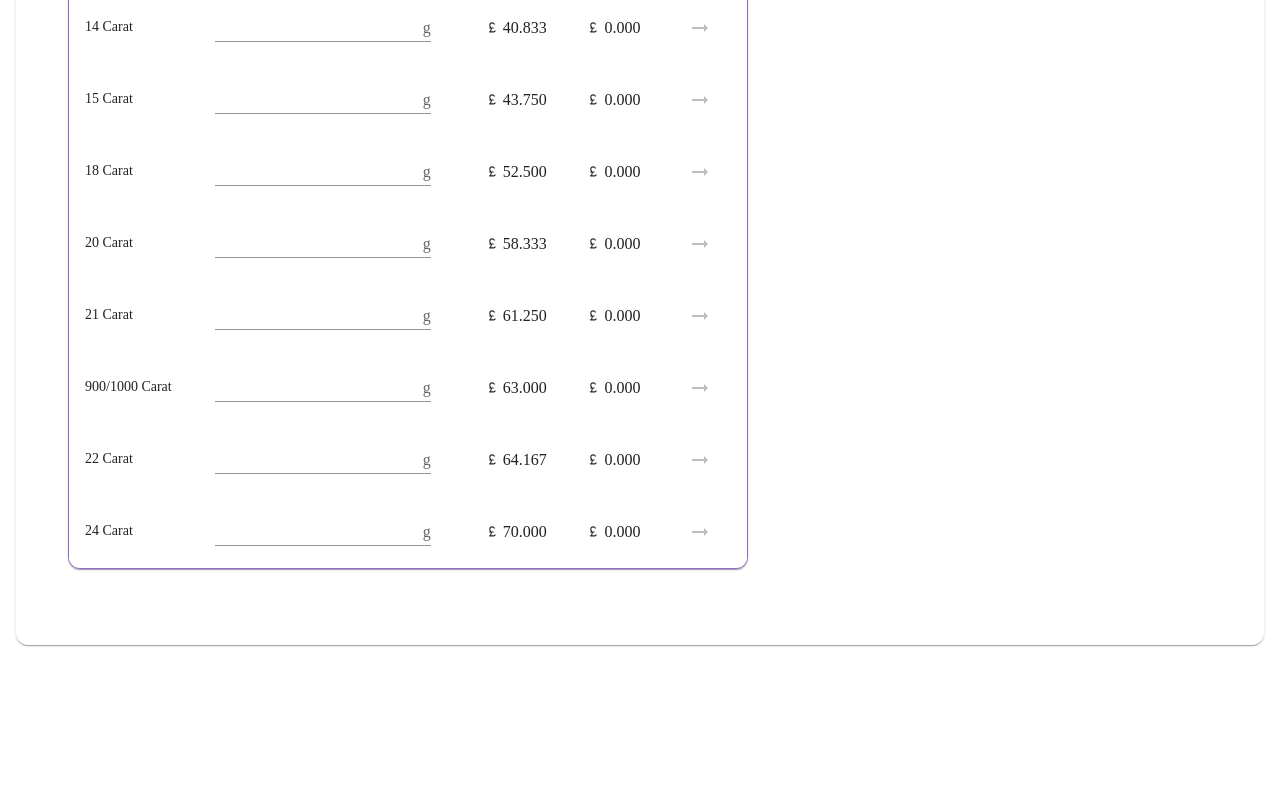
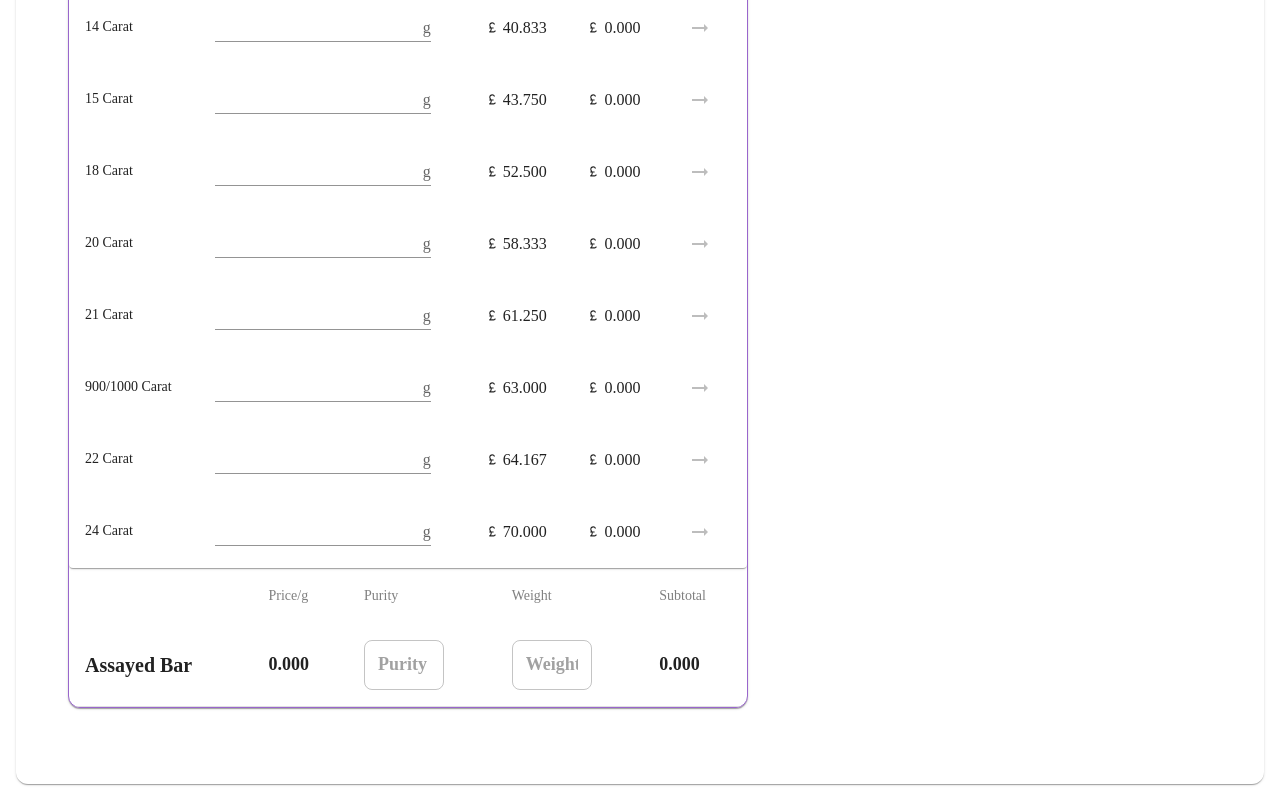
Before and after one commit to vedchoubey/ScrapMetalCalculator, a React (Create React App) app in the folder client/: page / in a window 1280 px wide. Shown: the part 588-1388 px from the top of the page. Before the commit the page ends 1249 px from the top, so only its background shows below. Built offline with nearby package versions, Linux system fonts and the light colour scheme; what @react-pdf/renderer would draw is missing.

Commit message:
added a assayed bar

```diff
--- a/client/src/App.js
+++ b/client/src/App.js
@@ -2,6 +2,7 @@ import React from "react";
 import { Route, Routes } from "react-router-dom";
 import {  Drawercompo } from "./components/Drawercompo";
 import { MainPage } from "./components/LandingPage/MainPage";
+import { AssayedBar } from "./components/AssayedBar";
 
 
 
@@ -13,6 +14,7 @@ export const App = () => {
     <Routes>
       <Route path="/drawer" element = {<Drawercompo/>} />
       <Route path="/" element = {<MainPage/>} />
+      <Route path="/a" element = {<AssayedBar/>} />
 
 
 
--- /dev/null
+++ b/client/src/components/AssayedBar.jsx
@@ -0,0 +1,105 @@
+import {
+  OutlinedInput,
+  Table,
+  Box,
+  TableBody,
+  TableCell,
+  TableHead,
+  TableRow,
+  Typography,
+} from "@mui/material";
+import React, { useState } from "react";
+
+export const AssayedBar = ({ baseRate }) => {
+  const [purity, setPurity] = useState("");
+  const [weight, setWeight] = useState("");
+
+  const handlePurityChange = (e) => {
+    let value = e.target.value;
+
+    if (/^\d{0,3}(\.\d{0,2})?$/.test(value)) {
+      if (parseFloat(value) > 100) return;
+      setPurity(value);
+    }
+  };
+
+  const handleWeightChange = (e) => {
+    setWeight(e.target.value);
+  };
+
+  const pricePerGram = purity ? (parseFloat(purity) * baseRate) / 100 : 0;
+  const subtotal = weight ? parseFloat(weight) * pricePerGram : 0;
+
+  return (
+    <>
+      <Box sx={{ overflowX: "auto" }}>
+        <Table>
+          <TableHead>
+            <TableRow>
+              <TableCell sx={{ borderBottom: "none" }}></TableCell>
+              <TableCell sx={{ borderBottom: "none", color: "grey" }}>
+                Price/g
+              </TableCell>
+              <TableCell sx={{ borderBottom: "none", color: "grey" }}>
+                Purity
+              </TableCell>
+              <TableCell sx={{ borderBottom: "none", color: "grey" }}>
+                Weight
+              </TableCell>
+              <TableCell sx={{ borderBottom: "none", color: "grey" }}>
+                Subtotal
+              </TableCell>
+            </TableRow>
+          </TableHead>
+          <TableBody>
+            <TableRow>
+              <TableCell>
+                <Typography sx={{ fontSize: 20, fontWeight: 750 }}>
+                  Assayed Bar
+                </Typography>
+              </TableCell>
+              <TableCell>
+                <Typography sx={{ fontSize: 18, fontWeight: "bold" }}>
+                  {pricePerGram.toFixed(3)}
+                </Typography>
+              </TableCell>
+              <TableCell>
+                <OutlinedInput
+                  value={purity}
+                  onChange={handlePurityChange}
+                  placeholder="Purity"
+                  sx={{
+                    width: "80px",
+                    height: "50px",
+                    fontSize: "18px",
+                    fontWeight: "bold",
+                    borderRadius: "8px",
+                  }}
+                />
+              </TableCell>
+              <TableCell>
+                <OutlinedInput
+                  value={weight}
+                  onChange={handleWeightChange}
+                  sx={{
+                    width: "80px",
+                    height: "50px",
+                    fontSize: "18px",
+                    fontWeight: "bold",
+                    borderRadius: "8px",
+                  }}
+                  placeholder="Weight"
+                />
+              </TableCell>
+              <TableCell>
+                <Typography sx={{ fontSize: 18, fontWeight: "bold" }}>
+                  {subtotal.toFixed(3)}
+                </Typography>
+              </TableCell>
+            </TableRow>
+          </TableBody>
+        </Table>
+      </Box>
+    </>
+  );
+};
--- a/client/src/components/LandingPage/ScrapGold.jsx
+++ b/client/src/components/LandingPage/ScrapGold.jsx
@@ -5,6 +5,7 @@ import { SummaryCard } from "./SummaryCard";
 import ArrowRightAltIcon from "@mui/icons-material/ArrowRightAlt";
 import ArrowBackIcon from "@mui/icons-material/ArrowBack";
 import CurrencyPoundIcon from "@mui/icons-material/CurrencyPound";
+import { AssayedBar } from "../AssayedBar";
 
 export const ScrapGold = ({ weights, setWeights, sharedRows, setSharedRows }) => {
   const [baseRate, setBaseRate] = useState(70);
@@ -181,6 +182,14 @@ export const ScrapGold = ({ weights, setWeights, sharedRows, setSharedRows }) =>
             </TableBody>
           </Table>
         </TableContainer>
+
+        <AssayedBar
+        baseRate={baseRate}
+        />
+
+
+
+
       </Card>
 
       <Box
--- a/client/src/components/LandingPage/SummaryCard.jsx
+++ b/client/src/components/LandingPage/SummaryCard.jsx
@@ -14,6 +14,7 @@ import {
   MenuItem,
 } from "@mui/material";
 import CurrencyPoundIcon from "@mui/icons-material/CurrencyPound";
+import ArrowDropDownIcon from "@mui/icons-material/ArrowDropDown";
 import { PDFDownloadLink } from "@react-pdf/renderer";
 import { InvoicePdf } from "../invoice/InvoicePdf";
 import Receipt from ".././Receipt";
@@ -21,7 +22,7 @@ import { ShortReceipt } from "../ShortReceipt";
 
 export const SummaryCard = ({ sharedRows, resetSharedRows }) => {
   const [anchorEl, setAnchorEl] = useState(null);
-  const [showReceipt, setShowReceipt] = useState(false);
+
   const isDropdownOpen = Boolean(anchorEl);
 
   const handleDropdownClick = (event) => {
@@ -32,10 +33,7 @@ export const SummaryCard = ({ sharedRows, resetSharedRows }) => {
     setAnchorEl(null);
   };
 
-  const handleReceiptGenerate = () => {
-    setShowReceipt(true);
-    handleDropdownClose();
-  };
+
 
   const isSummaryEmpty = sharedRows.length === 0;
   const totalWeight = sharedRows.reduce(
@@ -199,6 +197,7 @@ export const SummaryCard = ({ sharedRows, resetSharedRows }) => {
                   },
                   width: { xs: "100%", md: "auto" },
                 }}
+                endIcon = {<ArrowDropDownIcon />}
               >
                 Generate Options
               </Button>
--- a/client/src/components/ShortReceipt.jsx
+++ b/client/src/components/ShortReceipt.jsx
@@ -25,6 +25,7 @@ const styles = StyleSheet.create({
     color: "#808080",
     marginBottom: 10,
   },
+
   line: {
     borderBottom: "1px dashed grey",
     marginVertical: 8,
```
